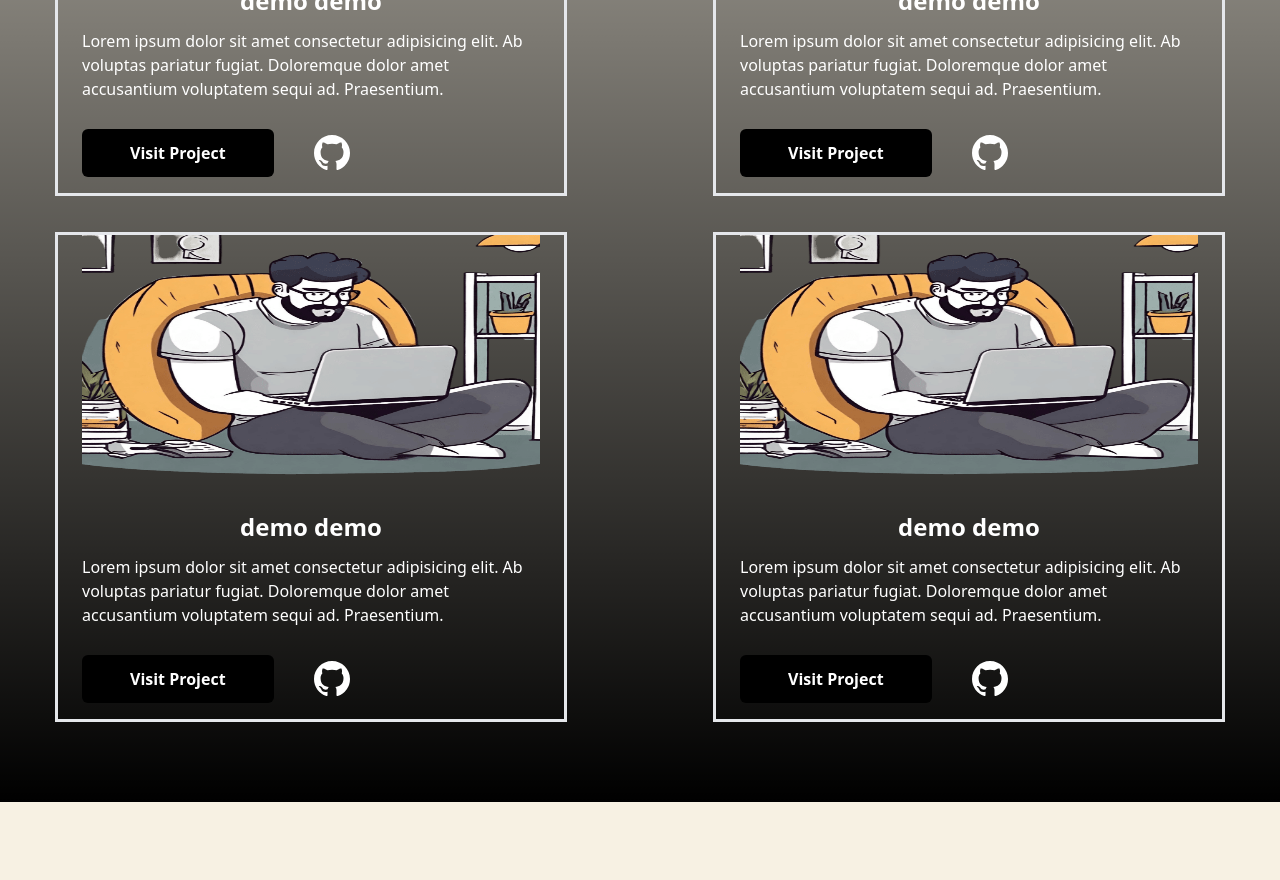
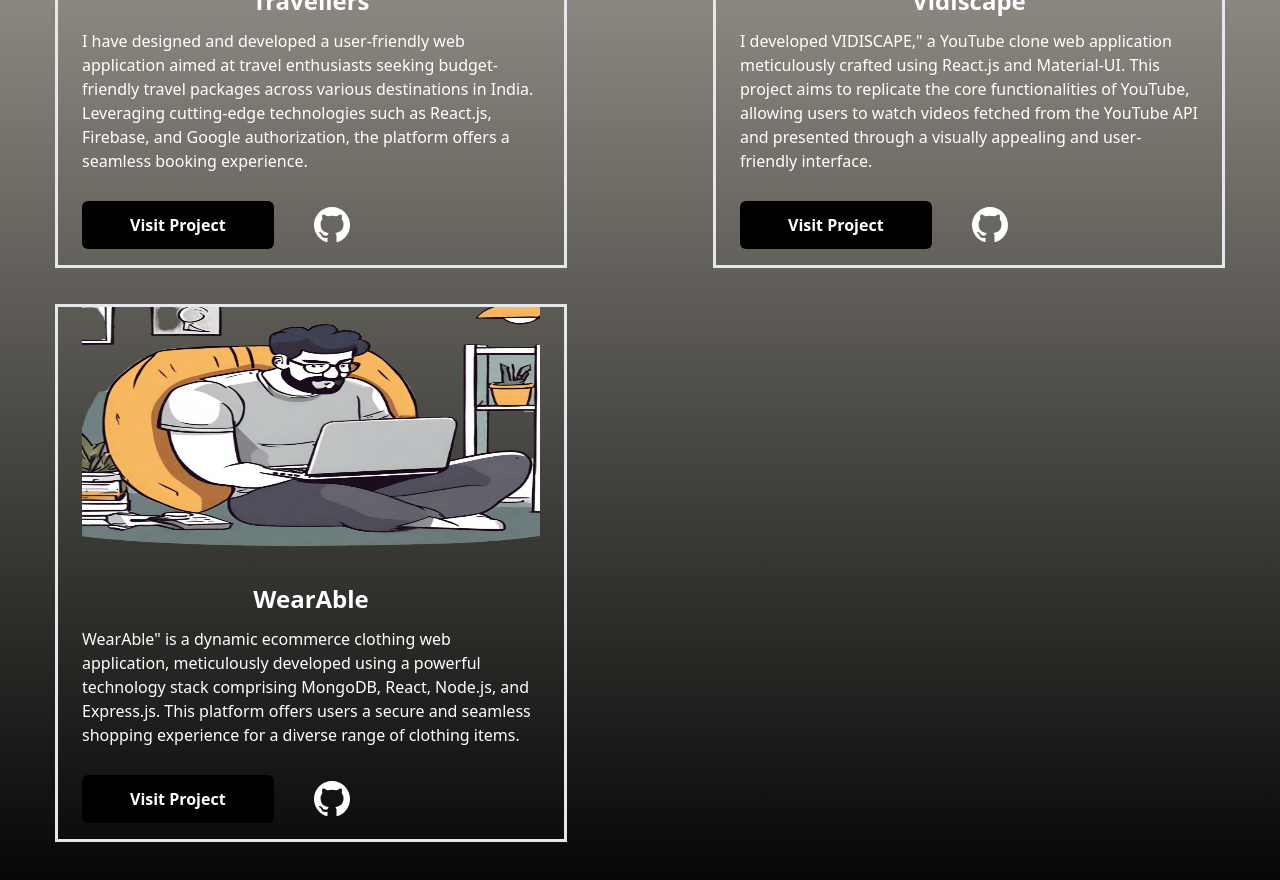
Before and after one commit to Prashant-2505/Portfolio, a Next.js app: page /project in a window 1280 px wide. Shown: the part 720-1600 px from the top of the page. Before the commit the page ends 1522 px from the top, so only its background shows below. Built offline with nearby package versions, Linux system fonts and the light colour scheme.

Commit message:
projects added

```diff
--- a/src/app/project/page.jsx
+++ b/src/app/project/page.jsx
@@ -2,6 +2,7 @@ import Image from 'next/image'
 import React from 'react'
 import demo from '../../../public/images/profile.png'
 import { BsGithub } from 'react-icons/bs'
+import Link from 'next/link'
 const page = () => {
   return (
     <div className='h-full w-full mt-[7rem] text-center  justify-center items-center'>
@@ -10,48 +11,62 @@ const page = () => {
       </h1>
       <div className="grid h-full grid-cols-2 gap-9 place-items-center my-[5rem]">
 
+        {/* project1 */}
         <div className="h-[100%] w-[40vw] flex flex-col   border-[3px] px-6">
           <Image className=' h-[30vh] w-full' src={demo} />
-          <h1 className='mt-9 font-bold text-2xl'>demo demo</h1>
-          <p className='my-3 font-base text-left'>Lorem ipsum dolor sit amet consectetur adipisicing elit. Ab voluptas pariatur fugiat. Doloremque dolor amet accusantium voluptatem sequi ad. Praesentium.</p>
+          <h1 className='mt-9 font-bold text-2xl capitalize'>travellers</h1>
+          <p className='my-3 font-base text-left'>
+
+            I have designed and developed a user-friendly web application aimed at travel enthusiasts seeking budget-friendly travel packages across various destinations in India. Leveraging cutting-edge technologies such as React.js, Firebase, and Google authorization, the platform offers a seamless booking experience.
+          </p>
           <div className='text-left flex items-center space-x-10 my-4'>
-            <button className=' bg-black text-white px-12 py-3 rounded-md text-md font-semibold'>Visit Project</button>
-            <BsGithub className='text-4xl cursor-pointer' />
+            <Link href={'https://travelers-theta.vercel.app/'} target='_blank'>            <button className=' bg-black text-white px-12 py-3 rounded-md text-md font-semibold'>Visit Project</button>
+            </Link>
+            <Link href={'https://github.com/Prashant-2505/travelers'} target='_blank'>
+              <BsGithub className='text-4xl cursor-pointer' />
+            </Link>
           </div>
         </div>
 
-        <div className="h-[100%] w-[40vw] flex flex-col  border-[3px] px-6">
+
+
+        {/* project 2 */}
+        <div className="h-[100%] w-[40vw] flex flex-col   border-[3px] px-6">
           <Image className=' h-[30vh] w-full' src={demo} />
-          <h1 className='mt-9 font-bold text-2xl'>demo demo</h1>
-          <p className='my-3 font-base text-left'>Lorem ipsum dolor sit amet consectetur adipisicing elit. Ab voluptas pariatur fugiat. Doloremque dolor amet accusantium voluptatem sequi ad. Praesentium.</p>
+          <h1 className='mt-9 font-bold text-2xl capitalize'>Vidiscape</h1>
+          <p className='my-3 font-base text-left'>
+            I developed VIDISCAPE," a YouTube clone web application meticulously crafted using React.js and Material-UI. This project aims to replicate the core functionalities of YouTube, allowing users to watch videos fetched from the YouTube API and presented through a visually appealing and user-friendly interface.          </p>
           <div className='text-left flex items-center space-x-10 my-4'>
-            <button className=' bg-black text-white px-12 py-3 rounded-md text-md font-semibold'>Visit Project</button>
-            <BsGithub className='text-4xl cursor-pointer' />
+            <Link href={'https://youtube-clone-six-vert.vercel.app/'} target='_blank'>            <button className=' bg-black text-white px-12 py-3 rounded-md text-md font-semibold'>Visit Project</button>
+            </Link>
+            <Link href={'https://github.com/Prashant-2505/youtube-clone'} target='_blank'>
+              <BsGithub className='text-4xl cursor-pointer' />
+            </Link>
           </div>
         </div>
 
-        <div className="h-[100%] w-[40vw] flex flex-col  border-[3px] px-6">
+
+        {/* project 3 */}
+        <div className="h-[100%] w-[40vw] flex flex-col   border-[3px] px-6">
           <Image className=' h-[30vh] w-full' src={demo} />
-          <h1 className='mt-9 font-bold text-2xl'>demo demo</h1>
-          <p className='my-3 font-base text-left'>Lorem ipsum dolor sit amet consectetur adipisicing elit. Ab voluptas pariatur fugiat. Doloremque dolor amet accusantium voluptatem sequi ad. Praesentium.</p>
+          <h1 className='mt-9 font-bold text-2xl capitalize'>WearAble</h1>
+          <p className='my-3 font-base text-left'>
+            WearAble" is a dynamic ecommerce clothing web application, meticulously developed using a powerful technology stack comprising MongoDB, React, Node.js, and Express.js. This platform offers users a secure and seamless shopping experience for a diverse range of clothing items.
+          </p>
           <div className='text-left flex items-center space-x-10 my-4'>
-            <button className=' bg-black text-white px-12 py-3 rounded-md text-md font-semibold'>Visit Project</button>
-            <BsGithub className='text-4xl cursor-pointer' />
+            <Link href={'https://wearable.onrender.com/'} target='_blank'>            <button className=' bg-black text-white px-12 py-3 rounded-md text-md font-semibold'>Visit Project</button>
+            </Link>
+            <Link href={'https://github.com/Prashant-2505/wearAble'} target='_blank'>
+              <BsGithub className='text-4xl cursor-pointer' />
+            </Link>
           </div>
         </div>
 
-        <div className="h-[100%] w-[40vw] flex flex-col  border-[3px] px-6">
-          <Image className=' h-[30vh] w-full' src={demo} />
-          <h1 className='mt-9 font-bold text-2xl'>demo demo</h1>
-          <p className='my-3 font-base text-left'>Lorem ipsum dolor sit amet consectetur adipisicing elit. Ab voluptas pariatur fugiat. Doloremque dolor amet accusantium voluptatem sequi ad. Praesentium.</p>
-          <div className='text-left flex items-center space-x-10 my-4'>
-            <button className=' bg-black text-white px-12 py-3 rounded-md text-md font-semibold'>Visit Project</button>
-            <BsGithub className='text-4xl cursor-pointer' />
-          </div>
-        </div>
+
+
+
 
       </div>
-
     </div>
   )
 }
```
